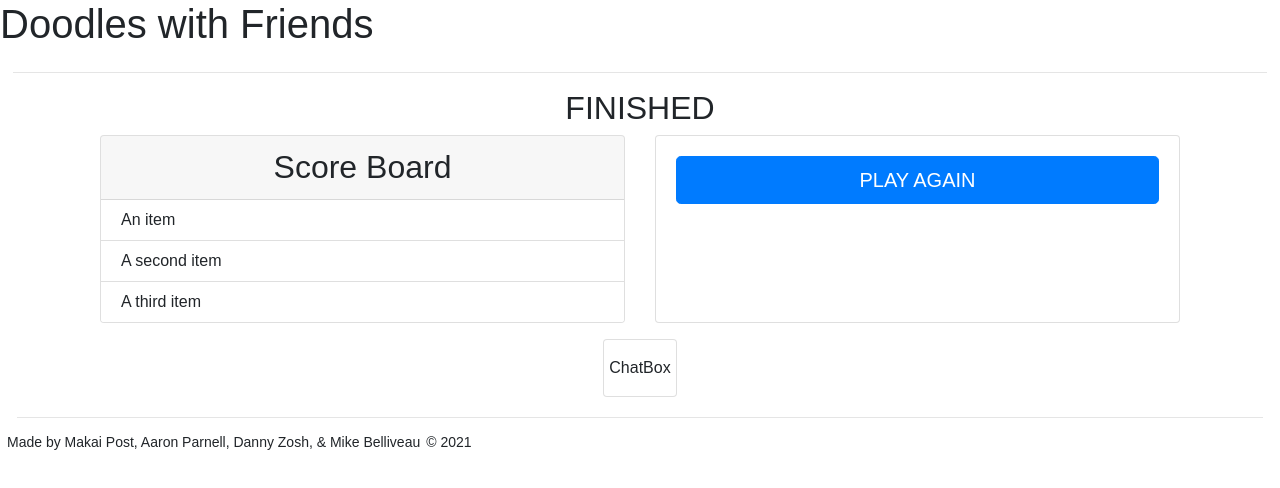
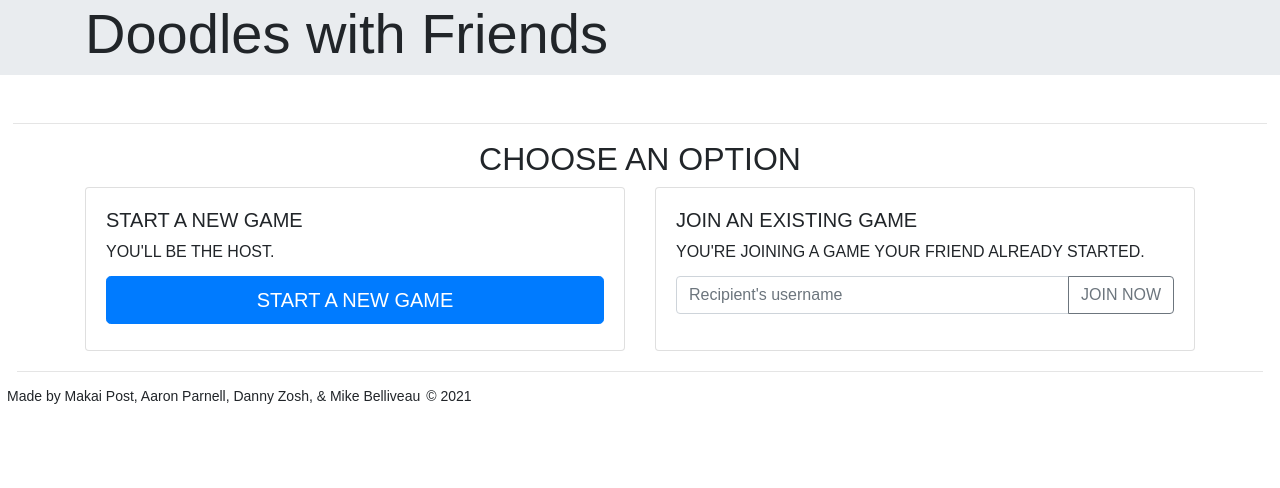
Before and after one commit to ToMakPo/Doodles-with-Friends, a React (Create React App) app in the folder client/: page / in a window 1280 px wide. Shown: the top 488 px of the page. Built offline with nearby package versions, Linux system fonts and the light colour scheme.

Commit message:
added css to the jumbotron;

```diff
--- a/client/src/App.js
+++ b/client/src/App.js
@@ -26,7 +26,7 @@
 
 			{
 				// If the user is not logged in, then direct the user to the login page. Other wise, take them to the page requested page.
-				true ? <ScoreBoard/> :
+				true ? <Home/> :
 				activeUser === null ? (
 					loginDisplay
 						? <Login {...{logUserIn, setLoginDisplay}}/>
--- /dev/null
+++ b/client/src/components/Jumbotron.js
@@ -0,0 +1,13 @@
+import React from 'react'
+import '../styles/Jumbotron.css'
+
+function Jumbotron() {
+    return (
+        <div class="jumbotron jumbotron-fluid">
+            <div class="container">
+                <h1 class="display-4">Doodles with Friends</h1>
+            </div>
+        </div>
+    )
+}
+export default Jumbotron
--- a/client/src/components/PageHeader.js
+++ b/client/src/components/PageHeader.js
@@ -1,6 +1,7 @@
 import { useContext } from "react"
 import { Link } from 'react-router-dom'
 import ActiveUserContext from "../utils/ActiveUserContext"
+import Jumbotron from "./Jumbotron"
 
 const PageHeader = ({logUserOut}) => {
     const {activeUser} = useContext(ActiveUserContext)
@@ -8,7 +9,8 @@
     return (
         <>
         <header>
-            <h1>Doodles with Friends</h1>
+        <Jumbotron/>
+            {/* <h1>Doodles with Friends</h1> */}
                 <div>
                 {activeUser && (
                     <>
--- /dev/null
+++ b/client/src/styles/Jumbotron.css
@@ -0,0 +1,14 @@
+.jumbotron-fluid{
+    padding:0em !important;
+
+
+}
+.jumbotron{
+    padding:0em !important;
+
+}
+.container{
+    justify-content: flex-start !important;
+    align-items: center;
+
+}
```
